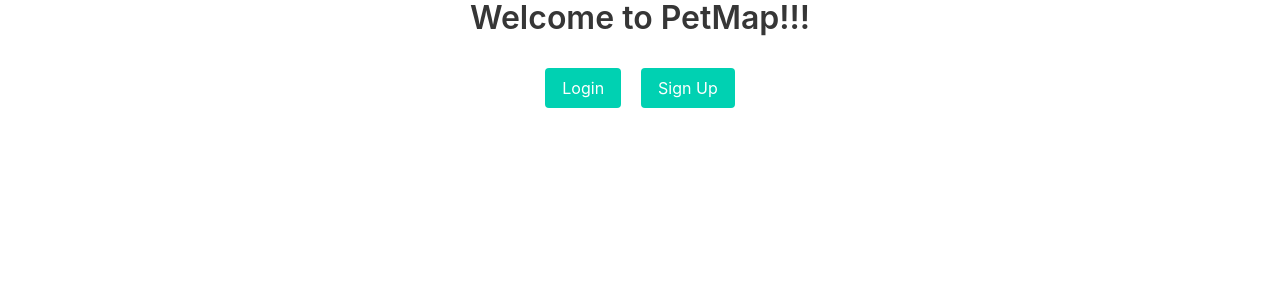
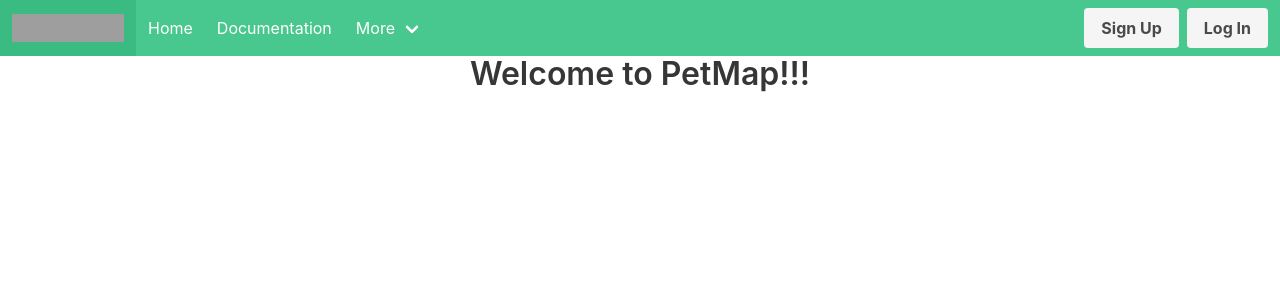
Before and after one commit to AdanH2/PetMap, a React (Create React App) app in the folder frontend/: page / in a window 1280 px wide. Shown: the top 300 px of the page. Built offline with nearby package versions, Linux system fonts and the light colour scheme; grey boxes are pictures that could not be loaded.

Commit message:
Added NavBar as well as Map functionaility

```diff
--- a/frontend/package.json
+++ b/frontend/package.json
@@ -3,6 +3,7 @@
   "version": "0.1.0",
   "private": true,
   "dependencies": {
+    "@react-google-maps/api": "^2.18.1",
     "@testing-library/jest-dom": "^5.16.5",
     "@testing-library/react": "^13.4.0",
     "@testing-library/user-event": "^13.5.0",
--- a/frontend/src/App.js
+++ b/frontend/src/App.js
@@ -5,15 +5,16 @@ import EditProduct from "./components/EditProduct";
 import LoginPage from "./components/LoginPage";
 import SignUpPage from "./components/SignUpPage";
 import Home from "./components/Home";
+import Map from "./components/Map";
 
 function App() {
   return (
     <Router>
-    <div className="container">
       <div className="columns">
-        <div className="column is-half is-offset-one-quarter">
+        <div className="column">
           <Routes>
             <Route path="/" element={<Home/>}/>
+            <Route path="/map" element={<Map/>}/>
             <Route path="/signup" element={<SignUpPage/>}/>
             <Route path="/login" element={<LoginPage/>}/>
             <Route path="/home" element={<ProductList />}/>
@@ -22,7 +23,6 @@ function App() {
           </Routes>
         </div>
       </div>
-    </div>
     </Router>
   );
 }
--- a/frontend/src/components/AddProduct.js
+++ b/frontend/src/components/AddProduct.js
@@ -21,7 +21,7 @@ const AddProduct = () => {
     }
 
     return (
-        <div>
+        <div className='container'>
             <form onSubmit={saveProduct}>
                 <div className="field">
                     <label className="label">Title</label>
--- a/frontend/src/components/EditProduct.js
+++ b/frontend/src/components/EditProduct.js
@@ -34,7 +34,7 @@ const EditProduct = () => {
     }
 
     return (
-        <div>
+        <div className='container'>
             <form onSubmit={ updateProduct }>
                 <div className="field">
                     <label className="label">Title</label>
--- a/frontend/src/components/Home.js
+++ b/frontend/src/components/Home.js
@@ -1,16 +1,16 @@
 import { Link } from "react-router-dom";
+import NavBar from "./NavBar";
 
 
 const Home = () => {
   return (
-    <div style={{textAlign:'center'}}>
-        <div className="title">
-            Welcome to PetMap!!!
-        </div>
-        <div>
-            <Link to="/login" className="button is-primary mt-2" style={{marginRight: '20px'}}>Login</Link>
-            <Link to="/signup" className="button is-primary mt-2">Sign Up</Link>
-        </div>
+    <div>
+      <NavBar/>
+      <div style={{textAlign:'center'}}>
+          <div className="title">
+              Welcome to PetMap!!!
+          </div>
+      </div>
     </div>
   )
 };
--- a/frontend/src/components/LoginPage.js
+++ b/frontend/src/components/LoginPage.js
@@ -33,8 +33,18 @@ const LoginPage = () => {
         }
     }
 
+    const togglePassword = () => {
+        var x = document.getElementById("passwordText");
+
+        if (x.type === "password"){
+            x.type = "text";
+        } else {
+            x.type = "password";
+        }
+    }
+
     return (
-        <div>
+        <div className="container">
             <h1 className="title">Login</h1>
             <form>
                 <div className="field">
@@ -50,6 +60,7 @@ const LoginPage = () => {
 
                 <div className="field">
                     <input
+                        id="passwordText"
                         className="input"
                         type="password"
                         placeholder="Password"
@@ -58,6 +69,8 @@ const LoginPage = () => {
                         required
                     />
                 </div>
+
+                <input type="checkbox" style={{marginTop: '20px'}} onClick={togglePassword}/>  Show Password
             </form>
 
             <div className="field">
--- /dev/null
+++ b/frontend/src/components/Map.js
@@ -0,0 +1,26 @@
+import { GoogleMap, LoadScript } from "@react-google-maps/api";
+
+const Map = () => {
+
+    const mapStyles = {
+        height: "100vh",
+        width: "100%"
+    };
+
+    const defaultCenter = {
+        lat: 41.3851, lng: 2.1734
+    }
+
+    return (
+        <LoadScript
+            googleMapsApiKey={process.env.REACT_APP_GOOGLE_MAPS_API_KEY}>
+            <GoogleMap
+                mapContainerStyle={mapStyles}
+                zoom={13}
+                center={defaultCenter}
+            />
+        </LoadScript>
+    )
+}
+
+export default Map;
--- /dev/null
+++ b/frontend/src/components/NavBar.js
@@ -0,0 +1,70 @@
+import { Link } from "react-router-dom";
+
+const NavBar = () => {
+  return (
+    <nav className="navbar is-success" role="navigation" aria-label="main navigation">
+        <div className="navbar-brand">
+            <a className="navbar-item" href="https://bulma.io">
+                <img src="https://bulma.io/images/bulma-logo.png" width="112" height="28"/>
+            </a>
+
+            <a role="button" class="navbar-burger" aria-label="menu" aria-expanded="false" data-target="navbarBasicExample">
+                <span aria-hidden="true"></span>
+                <span aria-hidden="true"></span>
+                <span aria-hidden="true"></span>
+            </a>
+        </div>
+
+        <div id="navbarBasicExample" class="navbar-menu">
+            <div class="navbar-start">
+                <Link class="navbar-item" to="/map">
+                    Home
+                </Link>
+
+                <a class="navbar-item" href="https://github.com/AdanH2/PetMap">
+                    Documentation
+                </a>
+
+                <div class="navbar-item has-dropdown is-hoverable">
+                    <a class="navbar-link">
+                        More
+                    </a>
+
+                    <div class="navbar-dropdown">
+                        <a class="navbar-item">
+                            About
+                        </a>
+
+                        <a class="navbar-item">
+                            Jobs
+                        </a>
+
+                        <a class="navbar-item">
+                            Contact
+                        </a>
+                        <hr class="navbar-divider"/>
+                        <a class="navbar-item">
+                            Report an issue
+                        </a>
+                    </div>
+                </div>
+            </div>
+
+            <div class="navbar-end">
+                <div class="navbar-item">
+                    <div class="buttons">
+                        <Link class="button is-light" to="/signup">
+                            <strong>Sign Up</strong>
+                        </Link>
+                        <Link class="button is-light" to="/login">
+                            <strong>Log In</strong>
+                        </Link>
+                    </div>
+                </div>
+            </div>
+        </div>
+    </nav>
+  )
+}
+
+export default NavBar;
--- a/frontend/src/components/ProductList.js
+++ b/frontend/src/components/ProductList.js
@@ -24,7 +24,7 @@ const ProductList = () => {
     }
 
     return (
-        <div>
+        <div className='container'>
             <Link to="/" className="button is-primary mt-2" style={{marginRight:'20px'}}>Log Out</Link>
             <Link to="/add" className="button is-primary mt-2">Add New</Link>
             <table className="table is-striped is-fullwidth">
--- a/frontend/src/components/SignUpPage.js
+++ b/frontend/src/components/SignUpPage.js
@@ -50,7 +50,7 @@ const SignUpPage = () => {
     }
 
     return (
-        <div>
+        <div className="container">
             <h1 className="title">Sign Up</h1>
             <form onSubmit={signUp}>
                 <div className="field">
```
Also changed, not shown: 2 other files (tests, documents, lock files or other folders).
